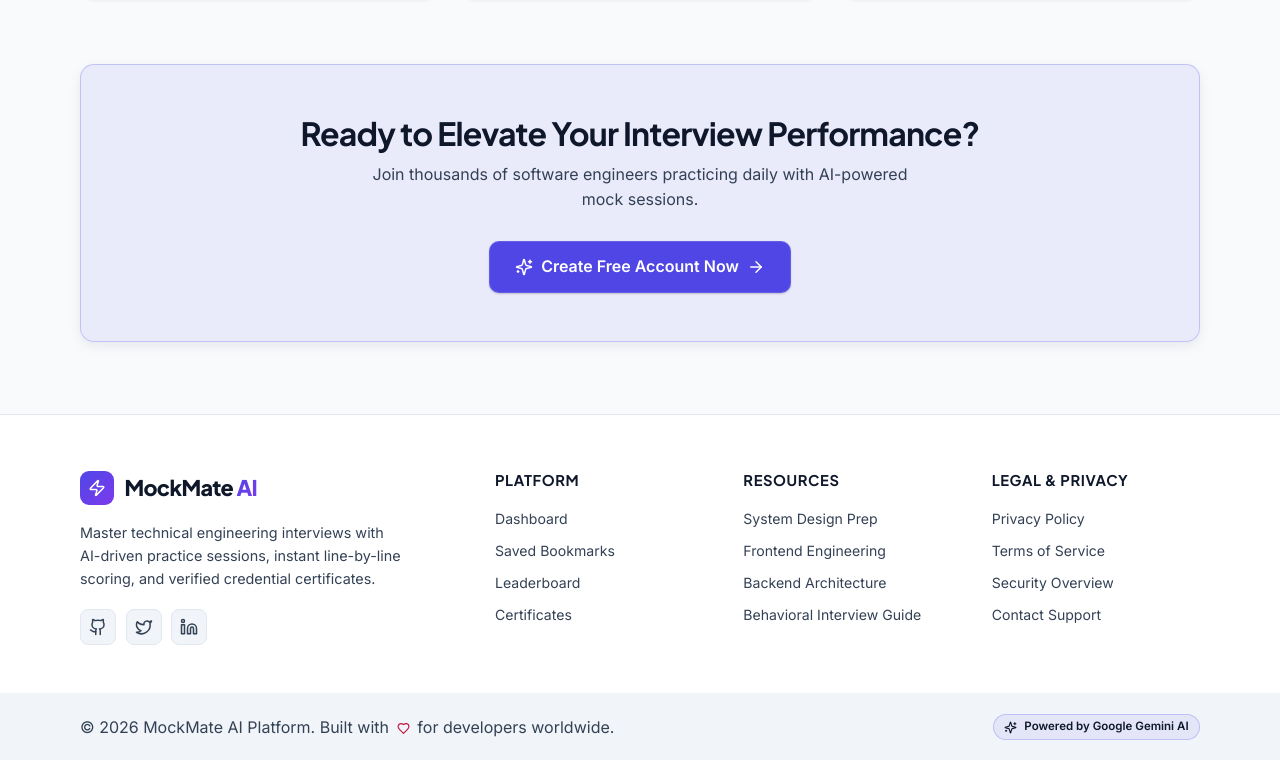
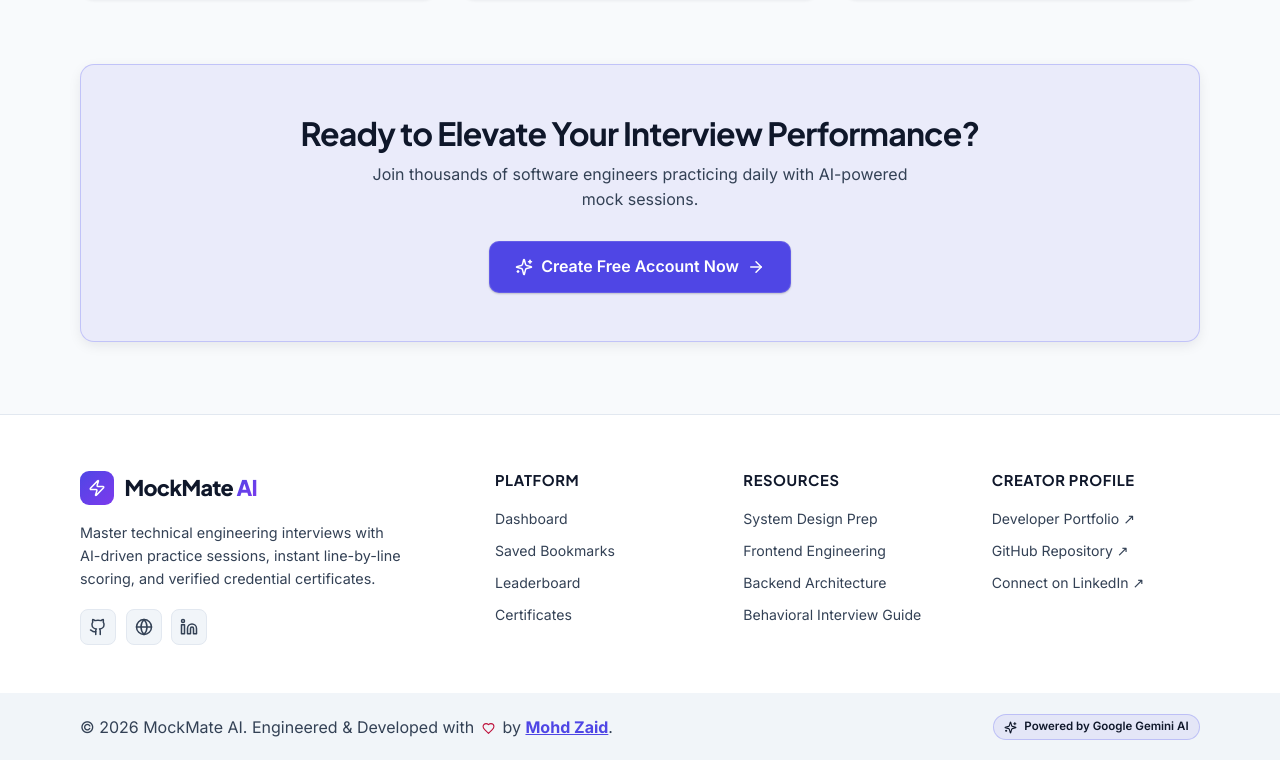
Before and after one commit to zaid154/Ai-Mock-Interview, a React (Vite) app in the folder client/: page / in a window 1280 px wide. Shown: the part 2517-3277 px from the top of the page. Built offline with nearby package versions, Linux system fonts and the light colour scheme; no server answers; a web font is replaced by a local one.

Commit message:
docs: add creator attribution and social profiles for Mohd Zaid

```diff
--- a/client/src/components/Footer.jsx
+++ b/client/src/components/Footer.jsx
@@ -1,5 +1,5 @@
 import { Link } from 'react-router-dom'
-import { Zap, Github, Twitter, Linkedin, Heart, Sparkles } from 'lucide-react'
+import { Zap, Github, Globe, Linkedin, Heart, Sparkles } from 'lucide-react'
 
 export default function Footer() {
   const year = new Date().getFullYear()
@@ -20,9 +20,9 @@ export default function Footer() {
               Master technical engineering interviews with AI-driven practice sessions, instant line-by-line scoring, and verified credential certificates.
             </p>
             <div className="social-links">
-              <a href="https://github.com" target="_blank" rel="noreferrer" aria-label="GitHub"><Github size={18} /></a>
-              <a href="https://twitter.com" target="_blank" rel="noreferrer" aria-label="Twitter"><Twitter size={18} /></a>
-              <a href="https://linkedin.com" target="_blank" rel="noreferrer" aria-label="LinkedIn"><Linkedin size={18} /></a>
+              <a href="https://github.com/zaid154" target="_blank" rel="noreferrer" aria-label="GitHub Profile" title="GitHub (@zaid154)"><Github size={18} /></a>
+              <a href="https://portfolio-zeta-drab-97.vercel.app/" target="_blank" rel="noreferrer" aria-label="Developer Portfolio" title="Portfolio (Mohd Zaid)"><Globe size={18} /></a>
+              <a href="https://www.linkedin.com/in/mohd-zaid-794090231/" target="_blank" rel="noreferrer" aria-label="LinkedIn Profile" title="LinkedIn (Mohd Zaid)"><Linkedin size={18} /></a>
             </div>
           </div>
 
@@ -43,11 +43,10 @@ export default function Footer() {
           </div>
 
           <div className="footer-links-col">
-            <h4>Legal &amp; Privacy</h4>
-            <Link to="/">Privacy Policy</Link>
-            <Link to="/">Terms of Service</Link>
-            <Link to="/">Security Overview</Link>
-            <Link to="/">Contact Support</Link>
+            <h4>Creator Profile</h4>
+            <a href="https://portfolio-zeta-drab-97.vercel.app/" target="_blank" rel="noreferrer">Developer Portfolio ↗</a>
+            <a href="https://github.com/zaid154" target="_blank" rel="noreferrer">GitHub Repository ↗</a>
+            <a href="https://www.linkedin.com/in/mohd-zaid-794090231/" target="_blank" rel="noreferrer">Connect on LinkedIn ↗</a>
           </div>
         </div>
       </div>
@@ -55,7 +54,7 @@ export default function Footer() {
       <div className="footer-bottom-bar">
         <div className="container" style={{ display: 'flex', alignItems: 'center', justifyContent: 'space-between', flexWrap: 'wrap', gap: '1rem', padding: '0' }}>
           <p className="muted small" style={{ margin: 0 }}>
-            © {year} MockMate AI Platform. Built with <Heart size={13} style={{ color: 'var(--bad)', verticalAlign: 'middle', margin: '0 0.2rem' }} /> for developers worldwide.
+            © {year} MockMate AI. Engineered &amp; Developed with <Heart size={13} style={{ color: 'var(--bad)', verticalAlign: 'middle', margin: '0 0.2rem' }} /> by <a href="https://portfolio-zeta-drab-97.vercel.app/" target="_blank" rel="noreferrer" style={{ fontWeight: 700, color: 'var(--accent-primary)', textDecoration: 'underline' }}>Mohd Zaid</a>.
           </p>
           <div className="badge-glow" style={{ fontSize: '0.72rem', padding: '0.2rem 0.65rem' }}>
             <Sparkles size={13} /> Powered by Google Gemini AI
```
Also changed, not shown: 1 other file (tests, documents, lock files or other folders).
